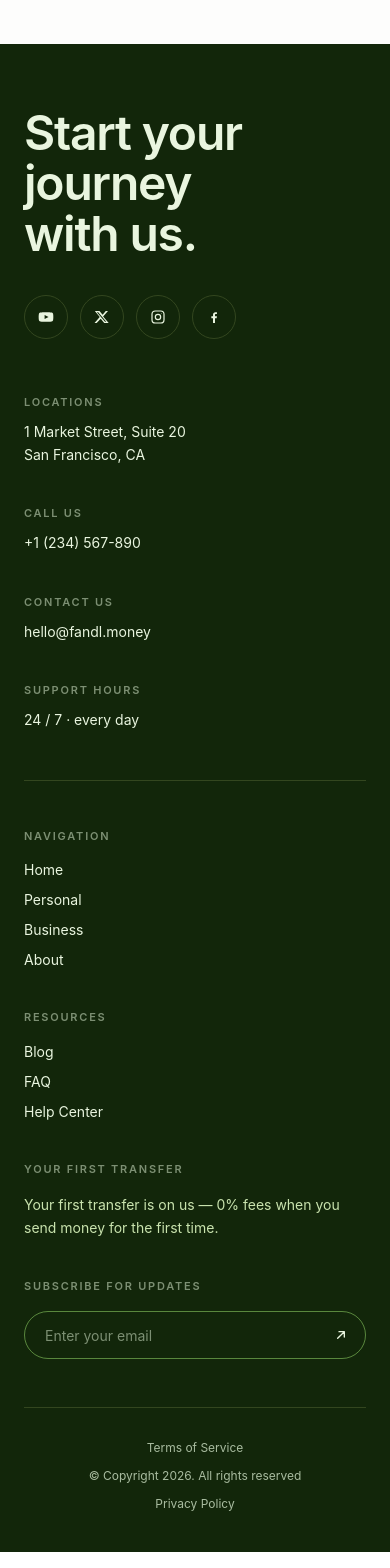
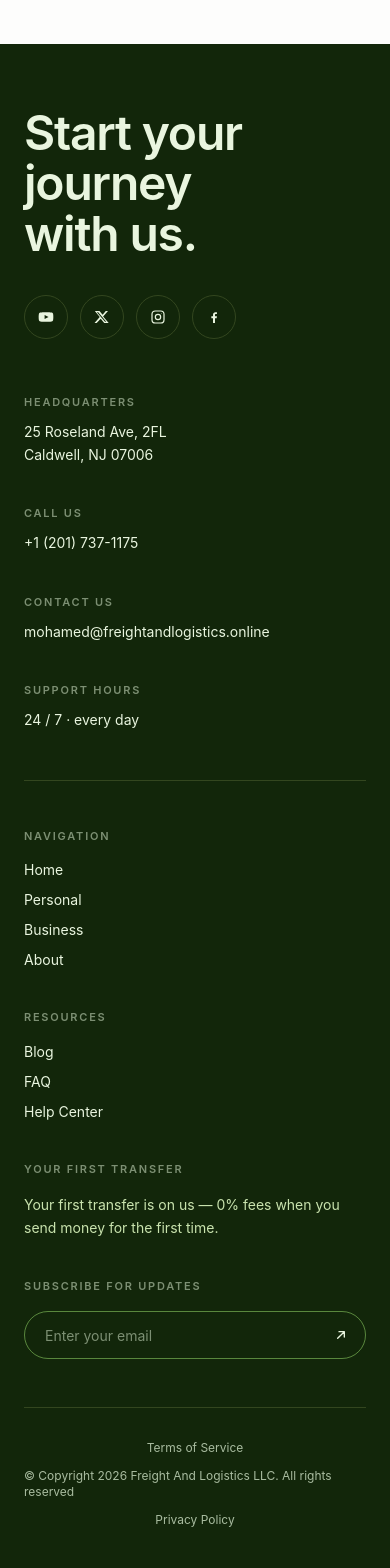
Before and after one commit to Milkman-I/freight-and-logistics, a React (Vite) app: page / in a window 390 px wide. Shown: the part 2716-4284 px from the top of the page. Built offline with nearby package versions, Linux system fonts and the light colour scheme; no server answers.

Commit message:
Company info: Freight And Logistics LLC — real address, contact email, phone across footer, terms, privacy

```diff
--- a/src/constants/legal.ts
+++ b/src/constants/legal.ts
@@ -9,13 +9,13 @@ export type LegalDoc = { title: string; updated: string; sections: LegalSection[
 
 export const TERMS: LegalDoc = {
   title: 'Terms of Service',
-  updated: '22 October 2026',
+  updated: '27 October 2026',
   sections: [
     {
       title: '1. About these terms',
       body: [
         'These Terms of Service ("Terms") govern your access to and use of the F&L platform, including the website, your F&L account, dedicated virtual account details, and custodial wallet services (together, the "Services"). By creating an account or using the Services, you agree to be bound by these Terms.',
-        'F&L is a financial technology company, not a bank. Virtual account details are issued through partner banking institutions, and balances are held in custody 1:1 against asset-backed stablecoins.',
+        'Freight And Logistics LLC ("F&L") is a financial technology company, not a bank. Virtual account details are issued through partner banking institutions, and balances are held in custody 1:1 against asset-backed stablecoins.',
       ],
     },
     {
@@ -28,7 +28,7 @@ export const TERMS: LegalDoc = {
     {
       title: '3. Your account',
       body: [
-        'You are responsible for maintaining the confidentiality of your sign-in credentials and passkeys, and for all activity that occurs under your account. Notify us immediately at hello@fandl.money if you suspect unauthorized access.',
+        'You are responsible for maintaining the confidentiality of your sign-in credentials and passkeys, and for all activity that occurs under your account. Notify us immediately at mohamed@freightandlogistics.online if you suspect unauthorized access.',
         'Dedicated US routing/account numbers and European IBANs issued to you remain the property of the issuing partner institution. You may not use the account details for unlawful activity, gambling where prohibited, or processing payments on behalf of third parties.',
       ],
     },
@@ -57,7 +57,7 @@ export const TERMS: LegalDoc = {
       title: '7. Liability',
       body: [
         'We provide the Services "as is" without warranties of uninterrupted availability. To the extent permitted by law, F&L is not liable for indirect or consequential losses, including loss of profits or goodwill.',
-        'Nothing in these Terms limits liability that cannot lawfully be limited. Questions about these Terms? Contact hello@fandl.money.',
+        'Nothing in these Terms limits liability that cannot lawfully be limited. Questions about these Terms? Contact Freight And Logistics LLC: mohamed@freightandlogistics.online · +1 (201) 737-1175 · 25 Roseland Ave, 2FL, Caldwell NJ 07006.',
       ],
     },
   ],
@@ -65,7 +65,7 @@ export const TERMS: LegalDoc = {
 
 export const PRIVACY: LegalDoc = {
   title: 'Privacy Policy',
-  updated: '22 October 2026',
+  updated: '27 October 2026',
   sections: [
     {
       title: '1. What we collect',
@@ -97,13 +97,13 @@ export const PRIVACY: LegalDoc = {
     {
       title: '5. Your rights',
       body: [
-        'You may request access to, correction of, or deletion of your personal data, and may object to certain processing. Email hello@fandl.money and we will respond within the window required by applicable law.',
+        'You may request access to, correction of, or deletion of your personal data, and may object to certain processing. Email mohamed@freightandlogistics.online and we will respond within the window required by applicable law.',
       ],
     },
     {
       title: '6. Contact',
       body: [
-        'F&L operates this Service. For any privacy question, request, or complaint, contact hello@fandl.money. This policy covers the website and app; partner banking institutions maintain their own notices.',
+        'Freight And Logistics LLC ("F&L") operates this Service. For any privacy question, request, or complaint, contact mohamed@freightandlogistics.online · +1 (201) 737-1175, or write to 25 Roseland Ave, 2FL, Caldwell NJ 07006. This policy covers the website and app; partner banking institutions maintain their own notices.',
       ],
     },
   ],
--- a/src/constants/site.ts
+++ b/src/constants/site.ts
@@ -43,9 +43,9 @@ export const FINAL_CTA = {
 export const FOOTER_CONTENT = {
   headline: ['Start your journey', 'with us.'] as [string, string],
   info: [
-    { label: 'Locations', lines: ['1 Market Street, Suite 20', 'San Francisco, CA'] },
-    { label: 'Call us', lines: ['+1 (234) 567-890'] },
-    { label: 'Contact us', lines: ['hello@fandl.money'] },
+    { label: 'Headquarters', lines: ['25 Roseland Ave, 2FL', 'Caldwell, NJ 07006'] },
+    { label: 'Call us', lines: ['+1 (201) 737-1175'] },
+    { label: 'Contact us', lines: ['mohamed@freightandlogistics.online'] },
     { label: 'Support hours', lines: ['24 / 7 · every day'] },
   ],
   navigation: ['Home', 'Personal', 'Business', 'About'],
@@ -55,5 +55,5 @@ export const FOOTER_CONTENT = {
     body: 'Your first transfer is on us — 0% fees when you send money for the first time.',
   },
   subscribe: { label: 'Subscribe for updates', placeholder: 'Enter your email' },
-  legal: { copyright: '© Copyright 2026. All rights reserved' },
+  legal: { copyright: '© Copyright 2026 Freight And Logistics LLC. All rights reserved' },
 }
```
